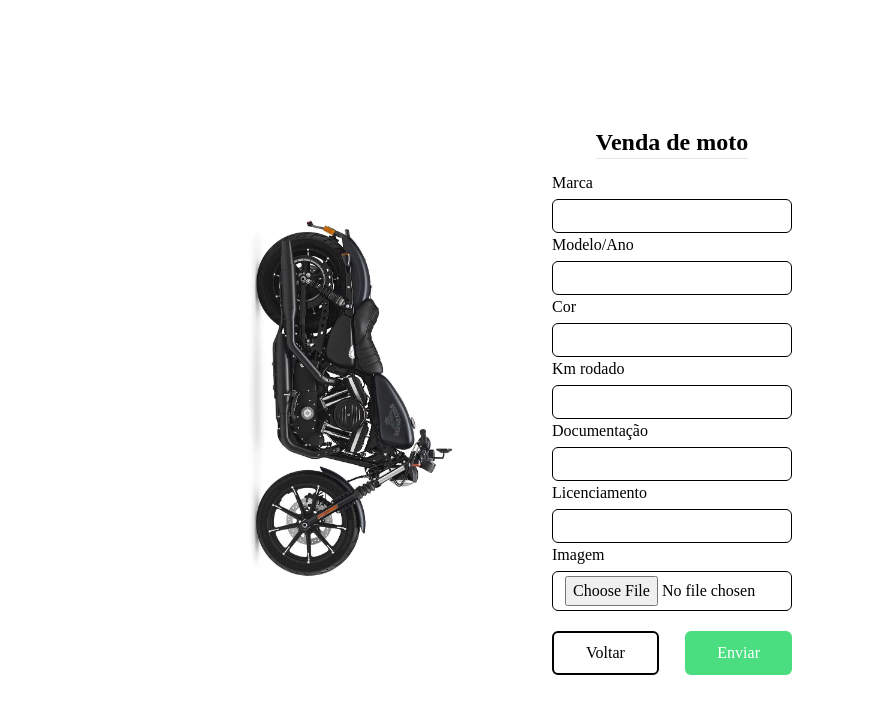
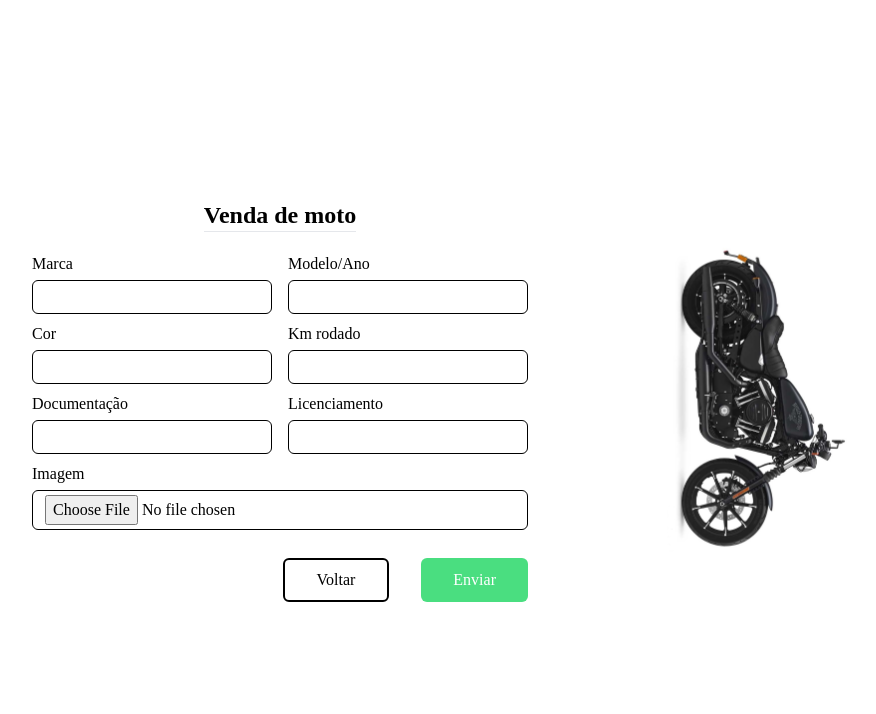
Before and after one commit to RafaelRF99/darley-john, a React (Vite) app: page /vender in a window 1280 px wide. Shown: the top 714 px of the page, without its empty margins (160-1036 px from the left). Built offline with nearby package versions, Linux system fonts and the light colour scheme; a web font is replaced by a local one.

Commit message:
feat: responsive + layout

```diff
--- a/src/page/Sell.tsx
+++ b/src/page/Sell.tsx
@@ -55,18 +55,14 @@ export default function Sell() {
         <form
             onSubmit={handleSubmit(handleSave)}
             className=" w-full min-h-screen h-full
-         flex justify-center items-center flex-wrap-reverse py-10"
+         flex justify-center gap-20 items-center flex-wrap py-10"
         >
-            <img
-                className="w-96 rotate-90 max-sm:hidden hover:-rotate-90 mix-blend-multiply duration-200"
-                src="./venda.png"
-                alt=""
-            />
-            <div className="flex flex-col items-center">
+            <div className="flex flex-col items-center gap-2">
                 <h1 className="text-2xl mb-3 font-semibold">
                     Venda de moto
                     <hr />
                 </h1>
+                <div className='sm:flex gap-4'>
                     <div className="flex flex-col w-60">
                         <label>Marca</label>
                         <input
@@ -93,6 +89,8 @@ export default function Sell() {
                             ''
                         )}
                     </div>
+                </div>
+                <div className='sm:flex gap-4'>
                     <div className="flex flex-col w-60">
                         <label>Cor</label>
                         <input
@@ -119,6 +117,8 @@ export default function Sell() {
                             ''
                         )}
                     </div>
+                </div>
+                <div className='sm:flex gap-4'>
                     <div className="flex flex-col w-60">
                         <label>Documentação</label>
                         <input
@@ -145,11 +145,13 @@ export default function Sell() {
                             ''
                         )}
                     </div>
-                <div className="flex flex-col w-60">
+                </div>
+                <div className="flex flex-col sm:w-full w-60">
                     <label>Imagem</label>
                     <input
                         className="px-3 py-1 mt-1 rounded-md"
                         type="file"
+                        placeholder=''
                         {...register('img', {
                             required: 'Imagem é obrigatória',
                         })}
@@ -161,7 +163,7 @@ export default function Sell() {
                         </span>
                     )}
                 </div>
-                <div className="flex w-full justify-between">
+                <div className="flex w-full sm:justify-end sm:gap-8 justify-between">
                     <Link to="/">
                         <button
                             type="button"
@@ -178,6 +180,12 @@ export default function Sell() {
                     </button>
                 </div>
             </div>
+            <img
+                className="max-w-xs md:rotate-90 rotate-0 max-lg:hidden hover:-rotate-0
+                 mix-blend-multiply duration-700 hover:scale-125"
+                src="./venda.png"
+                alt=""
+            />
         </form>
     )
 }
--- a/tailwind.config.js
+++ b/tailwind.config.js
@@ -5,9 +5,9 @@ export default {
     extend: {
       backgroundImage: {
         background: "url('/background.png')",
-                backgroundVenda: "url('/venda.png')",
+        backgroundVenda: "url('/venda.png')"
+      }
+    }
   },
-        },
-    },
-    plugins: [],
+  plugins: []
 }
```
Also changed, not shown: public/moto.png (added). Lines whose indentation alone changed are shown as unchanged.
